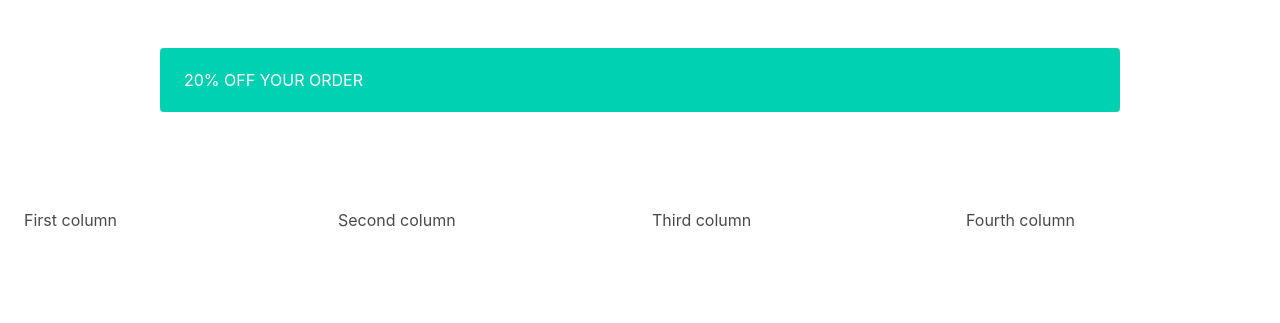
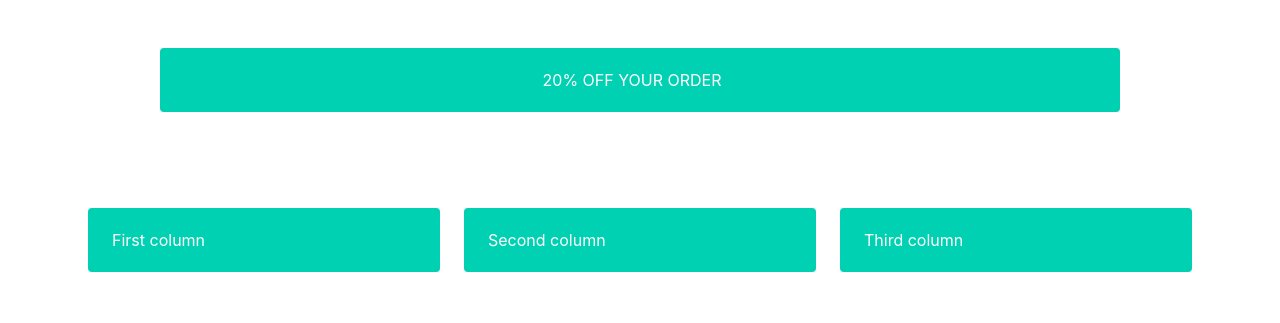
Before and after one commit to m-aitken/open-markets-furniture, a plain HTML site: page index.html in a window 1280 px wide. Drawn offline with Linux system fonts and the light colour scheme.

Commit message:
Update index.html
add columns

```diff
--- a/index.html
+++ b/index.html
@@ -7,32 +7,31 @@
     <title>OpenMarkets - Furniture Store</title>
 </head>
 <body>
+    <div class="container">
     <!-- top banner -->
     <section class="section">
         <div class="container is-max-desktop">
-            <div class="notification is-primary">
+            <div class="notification is-primary has-text-centered">
                 20% OFF YOUR ORDER
             </div>
         </div>
     </section>
 
+    <!-- item cards -->
     <section class="section">
         <div class="columns">
             <div class="column">
-                <p class="bd-notification is-primary">First column</p>
+                <p class="notification is-primary">First column</p>
             </div>
             <div class="column">
-                Second column
+                <p class="notification is-primary">Second column</p>
             </div>
             <div class="column">
-                Third column
-            </div>
-            <div class="column">
-                Fourth column
+                <p class="notification is-primary">Third column</p>
             </div>
         </div>
     </section>
-
+    </div>
     <!-- item cards -->
 
     <!-- container -->
```
